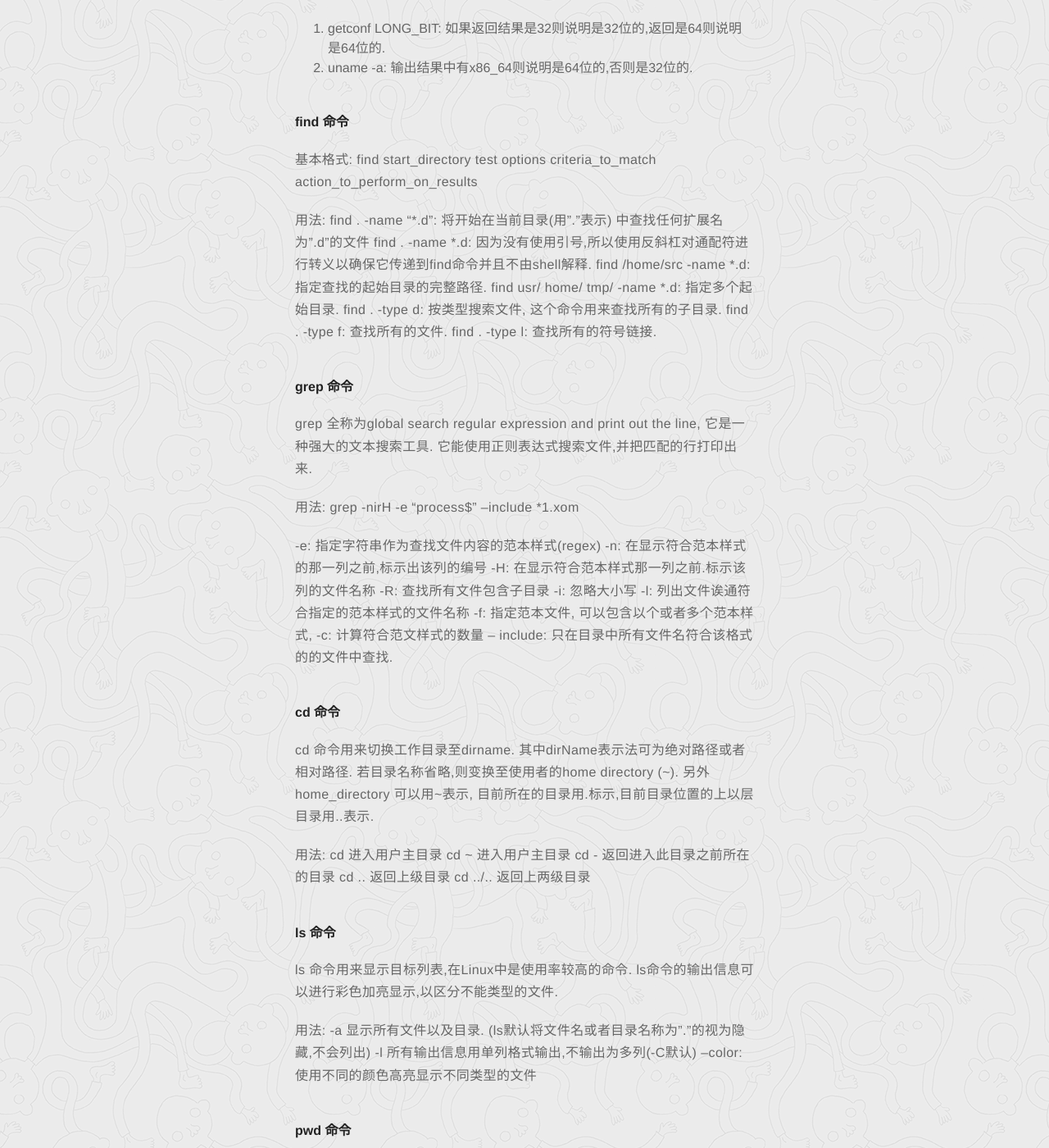
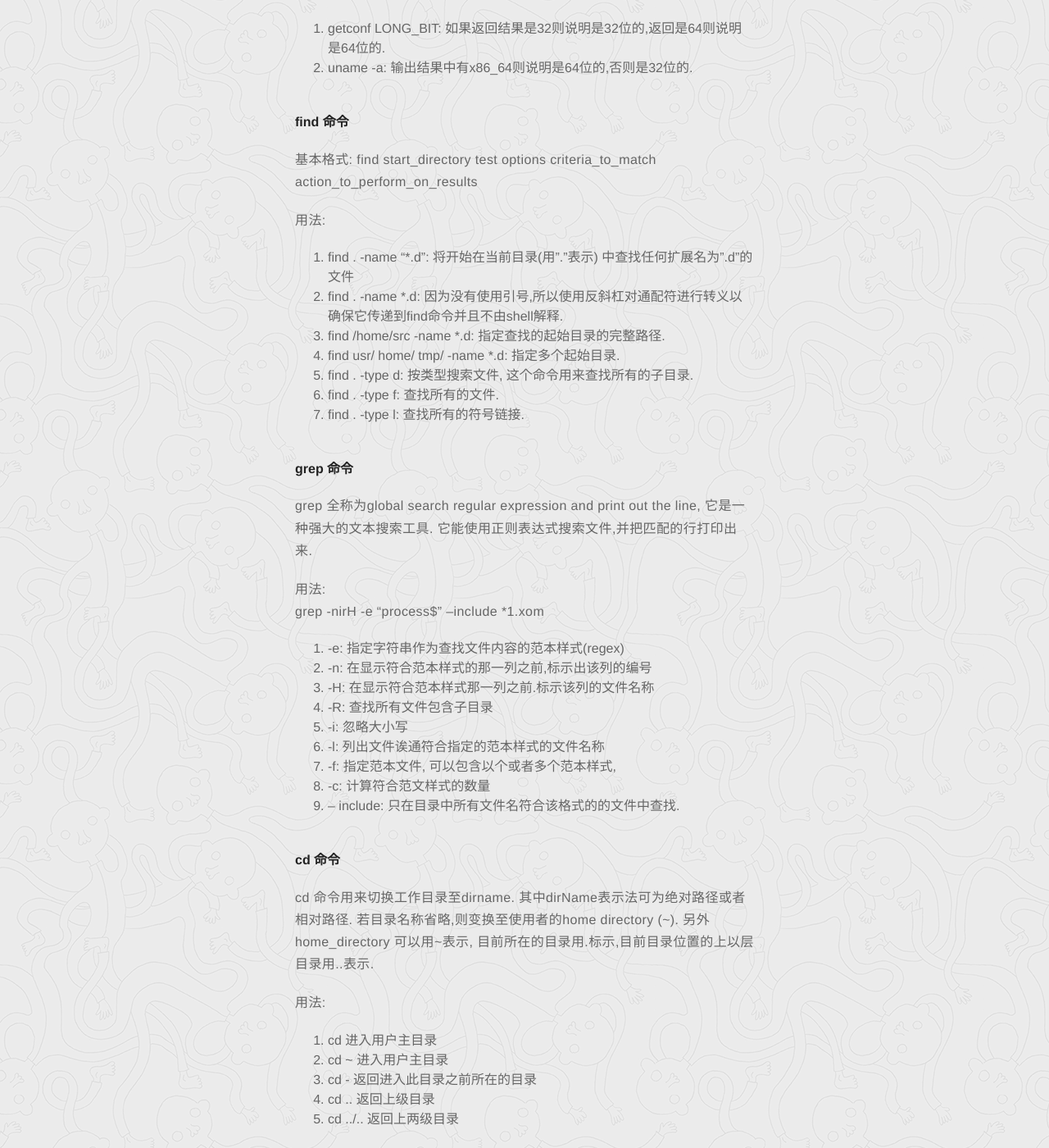
Before and after one commit to jxu033/jxu033.github.io, a Jekyll site: the page built from _posts/2018-10-27-common-linux-command.md, in a window 1280 px wide and 1400 px high, scrolled down 479 px. Shown: the whole window at 82% size. Built offline with Jekyll 4.4.1, drawn with Linux system fonts in a browser that asks for light colours; comment, search, counter and statistics services are not loaded; part of the change alters nothing that is shown; some of the changed text lies outside the part shown.

Commit message:
update linux command note

```diff
--- a/_posts/2018-10-27-common-linux-command.md
+++ b/_posts/2018-10-27-common-linux-command.md
@@ -21,47 +21,47 @@ description: note for linux command for self-lookup
 基本格式: find start_directory test options criteria_to_match action_to_perform_on_results
 
 用法:
-find . -name "*.d": 将开始在当前目录(用"."表示) 中查找任何扩展名为".d"的文件
-find . -name \*.d: 因为没有使用引号,所以使用反斜杠对通配符进行转义以确保它传递到find命令并且不由shell解释.
-find /home/src -name \*.d: 指定查找的起始目录的完整路径.
-find usr/ home/ tmp/ -name \*.d: 指定多个起始目录.
-find . -type d: 按类型搜索文件, 这个命令用来查找所有的子目录.
-find . -type f: 查找所有的文件.
-find . -type l: 查找所有的符号链接.
+1. find . -name "*.d": 将开始在当前目录(用"."表示) 中查找任何扩展名为".d"的文件
+2. find . -name \*.d: 因为没有使用引号,所以使用反斜杠对通配符进行转义以确保它传递到find命令并且不由shell解释.
+3. find /home/src -name \*.d: 指定查找的起始目录的完整路径.
+4. find usr/ home/ tmp/ -name \*.d: 指定多个起始目录.
+5. find . -type d: 按类型搜索文件, 这个命令用来查找所有的子目录.
+6. find . -type f: 查找所有的文件.
+7. find . -type l: 查找所有的符号链接.
 
 #### grep 命令
 grep 全称为global search regular expression and print out the line, 它是一种强大的文本搜索工具. 它能使用正则表达式搜索文件,并把匹配的行打印出来.
 
-用法:
+用法:<br>
 grep -nirH -e "process$" --include *1.xom
 
--e: 指定字符串作为查找文件内容的范本样式(regex)
--n: 在显示符合范本样式的那一列之前,标示出该列的编号
--H: 在显示符合范本样式那一列之前.标示该列的文件名称
--R: 查找所有文件包含子目录
--i: 忽略大小写
--l: 列出文件诶通符合指定的范本样式的文件名称
--f: 指定范本文件, 可以包含以个或者多个范本样式,
--c: 计算符合范文样式的数量
--- include: 只在目录中所有文件名符合该格式的的文件中查找.
+1. -e: 指定字符串作为查找文件内容的范本样式(regex)
+2. -n: 在显示符合范本样式的那一列之前,标示出该列的编号
+3. -H: 在显示符合范本样式那一列之前.标示该列的文件名称
+4. -R: 查找所有文件包含子目录
+5. -i: 忽略大小写
+6. -l: 列出文件诶通符合指定的范本样式的文件名称
+7. -f: 指定范本文件, 可以包含以个或者多个范本样式,
+8. -c: 计算符合范文样式的数量
+9. -- include: 只在目录中所有文件名符合该格式的的文件中查找.
 
 #### cd 命令
 cd 命令用来切换工作目录至dirname. 其中dirName表示法可为绝对路径或者相对路径. 若目录名称省略,则变换至使用者的home directory (~). 另外home_directory 可以用~表示, 目前所在的目录用.标示,目前目录位置的上以层目录用..表示.
 
-用法:
-cd  进入用户主目录
-cd ~ 进入用户主目录
-cd - 返回进入此目录之前所在的目录
-cd .. 返回上级目录
-cd ../.. 返回上两级目录
+用法:<br>
+1. cd  进入用户主目录
+2. cd ~ 进入用户主目录
+3. cd - 返回进入此目录之前所在的目录
+4. cd .. 返回上级目录
+5. cd ../.. 返回上两级目录
 
 #### ls 命令
 ls 命令用来显示目标列表,在Linux中是使用率较高的命令. ls命令的输出信息可以进行彩色加亮显示,以区分不能类型的文件.
 
-用法:
--a 显示所有文件以及目录. (ls默认将文件名或者目录名称为"."的视为隐藏,不会列出)
--l 所有输出信息用单列格式输出,不输出为多列(-C默认)
---color: 使用不同的颜色高亮显示不同类型的文件
+用法:<br>
+1. -a 显示所有文件以及目录. (ls默认将文件名或者目录名称为"."的视为隐藏,不会列出)
+2. -l 所有输出信息用单列格式输出,不输出为多列(-C默认)
+3. --color: 使用不同的颜色高亮显示不同类型的文件
 
 
 #### pwd 命令
@@ -70,31 +70,31 @@ pwd命令以绝对路径的方式显示用户当前工作目录. 命令将当前
 #### echo 命令
 echo命令用于在shell中打印shell变量的值,或者直接输出指定的字符串. Linux的echo命令,在shell编程中极为常用,在终端下打印变量value的时候也是常常用到的,因此有必要了解下echo的用法. echo命令的功能是在显示器上显示一段文字,一般起到以个提示的作用.
 
-用法:
--e 激活转义字符.
+用法:<br>
+-e 激活转义字符.<br>
 使用-e选项时,若字符串中出现以下字符,则特别加以处理,而不会将它当成一般文字输出:
-\a 发出警告声;
-\b 删除前一个字符;
-\c 最后不加上换行符号;
-\t 插入tab
+1. \a 发出警告声;
+2. \b 删除前一个字符;
+3. \c 最后不加上换行符号;
+4. \t 插入tab
 
 
 #### cat 命令
 cat命令连接文件并打印到标准输出设备上, cat经常用来显示文件的内容, 类似以下的type命令.
 注意: 当文件较大时, 文本在屏幕上迅速闪过(滚屏), 用户往往看不清所显示的内容. 因此, 一般用more等命令分屏显示. 为了控制滚屏, 可以按Ctrl + S键, 停止滚屏; 按Ctrl + Q键可以恢复滚屏. 按Ctrl + C (中断) 键可以终止该命令的执行, 并且返回Shell提示符状态.
 
-用法:
+用法:<br>
 -n 由1开始对所有输出的行数编号;
 
-cat file_1 在屏幕上显示文件file_1的内容
-cat file_1 file_2 同时显示文件file_1 和 file_2 的内容
-cat file_1 file_2 > file 将文件file_1和file_2合并后放入文件file中
+1. cat file_1 在屏幕上显示文件file_1的内容
+2. cat file_1 file_2 同时显示文件file_1 和 file_2 的内容
+3. cat file_1 file_2 > file 将文件file_1和file_2合并后放入文件file中
 
 #### tee 命令
 tee命令用于将数据重定向到文件, 另一方面还可以提供一份重定向数据的副本作为后续命令的stdin. 简单的说就是把数据重定向到给定文件和屏幕上.
 存在缓存机制,每1024个字节将输出一次. 若从管道接收输入数据,应该是缓冲区满,才将数据转存到指定的文件中.若文件内容不到1024个字节,则接收完从标准输入设备读入的数据后, 将刷新一次缓冲区, 并转存数据到指定文件.
 
-用法:
+用法:<br>
 ls | tee out.txt
 
 
@@ -106,9 +106,10 @@ ls | tee out.txt
 #### which 命令
 which命令用于查找并显示给定命令的绝对路径,环境变量PATH中保存了查找命令时需要遍历的目录. Which指令会在环境变量$PATH设置的目录里查找符合条件的文件. 也就是说, 使用which命令,就可以看到某个系统命令是否存在,以及执行的到底是哪一个位置的命令.
 
-用法:
-which pwd  输出/bin/pwd
-which python  输出 /usr/bin/python
+用法:<br>
+1. which pwd  输出/bin/pwd
+2. which python  输出 /usr/bin/python
+
 可见,which是根据使用者所配置的PATH变量内的目录去搜寻可运行文件的,所以不同的PATH配置内容所找到的命令当然不一样.
 
 #### chmod 命令
```
